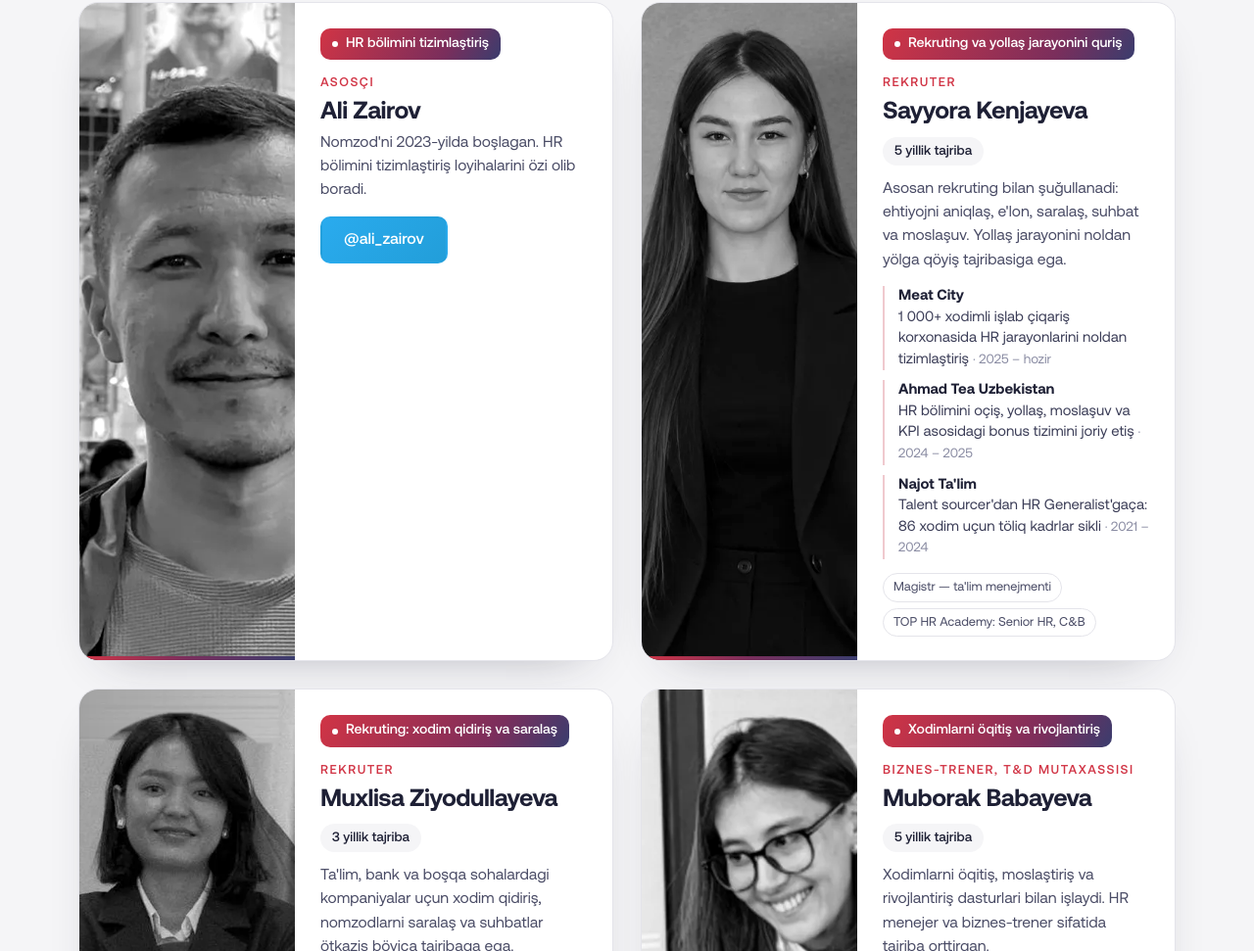
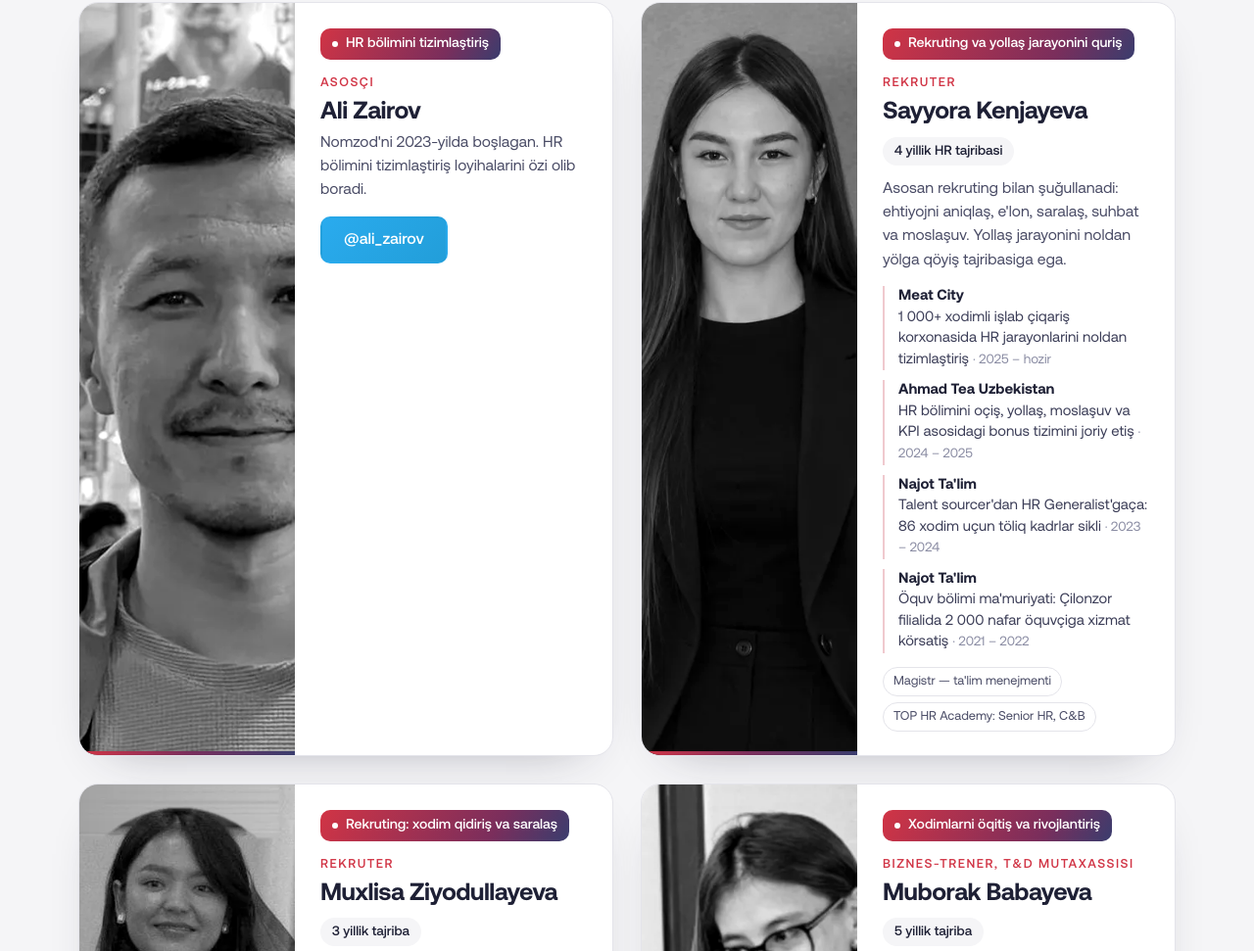
Before and after one commit to alizairov/nomzod-test, a plain HTML site: page site/index.html in a window 1280 px wide. Shown: the part 3984-4955 px from the top of the page at 98% size. Drawn offline with Linux system fonts and the light colour scheme.

Commit message:
Sayyora: o'quv bo'limi ma'muriyati tajribasi alohida
Co-Authored-By: Claude Opus 5.5 <noreply@anthropic.com>
Claude-Session: https://claude.ai/code/session_01Rtc6UA9EmHm2q8zhMxn6CZ

```diff
--- a/site/index.html
+++ b/site/index.html
@@ -177,12 +177,13 @@
           <p class="member__focus">Rekruting va yollash jarayonini qurish</p>
           <p class="member__role">Rekruter</p>
           <h3 class="member__name">Sayyora Kenjayeva</h3>
-          <span class="member__exp">5 yillik tajriba</span>
+          <span class="member__exp">4 yillik HR tajribasi</span>
           <p class="member__bio">Asosan rekruting bilan shug'ullanadi: ehtiyojni aniqlash, e'lon, saralash, suhbat va moslashuv. Yollash jarayonini noldan yo'lga qo'yish tajribasiga ega.</p>
           <ul class="member__list">
             <li><b data-noconv>Meat City</b> 1 000+ xodimli ishlab chiqarish korxonasida HR jarayonlarini noldan tizimlashtirish <span>· 2025 – hozir</span></li>
             <li><b data-noconv>Ahmad Tea Uzbekistan</b> HR bo'limini ochish, yollash, moslashuv va KPI asosidagi bonus tizimini joriy etish <span>· 2024 – 2025</span></li>
-            <li><b data-noconv>Najot Ta'lim</b> Talent sourcer'dan HR Generalist'gacha: 86 xodim uchun to'liq kadrlar sikli <span>· 2021 – 2024</span></li>
+            <li><b data-noconv>Najot Ta'lim</b> Talent sourcer'dan HR Generalist'gacha: 86 xodim uchun to'liq kadrlar sikli <span>· 2023 – 2024</span></li>
+            <li><b data-noconv>Najot Ta'lim</b> O'quv bo'limi ma'muriyati: Chilonzor filialida 2 000 nafar o'quvchiga xizmat ko'rsatish <span>· 2021 – 2022</span></li>
           </ul>
           <ul class="member__tags">
             <li>Magistr — ta'lim menejmenti</li>
```
